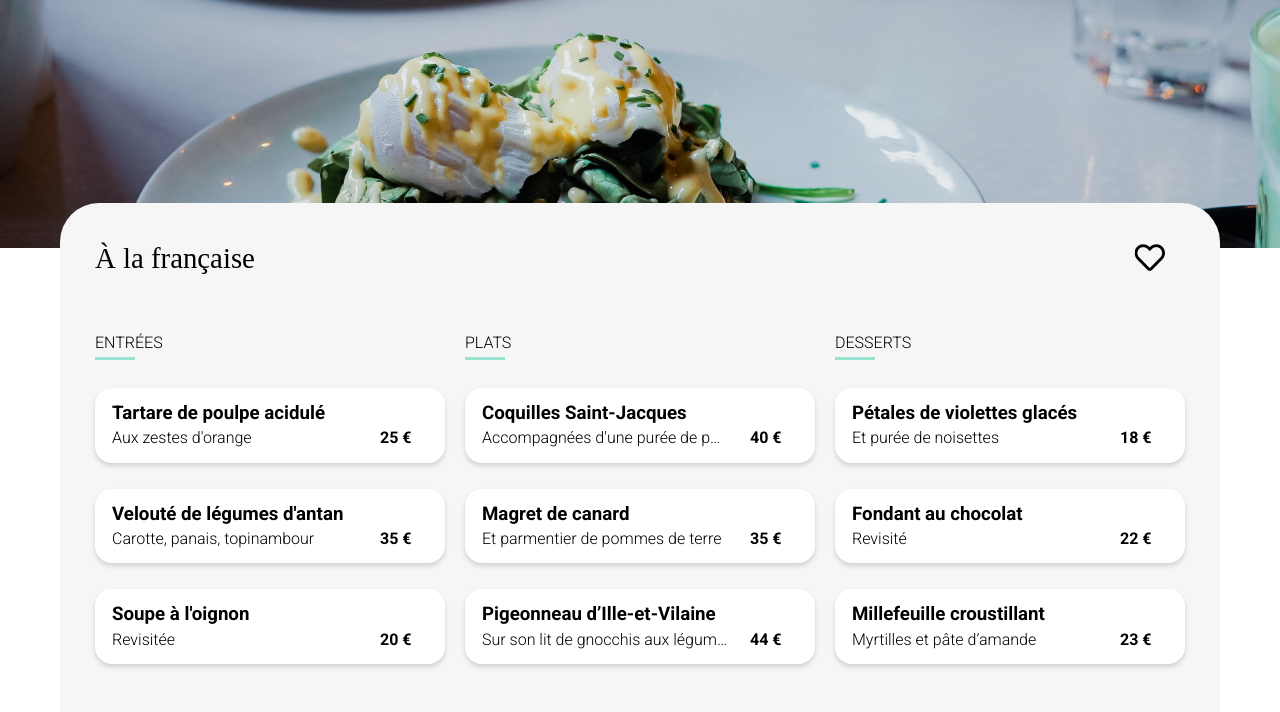
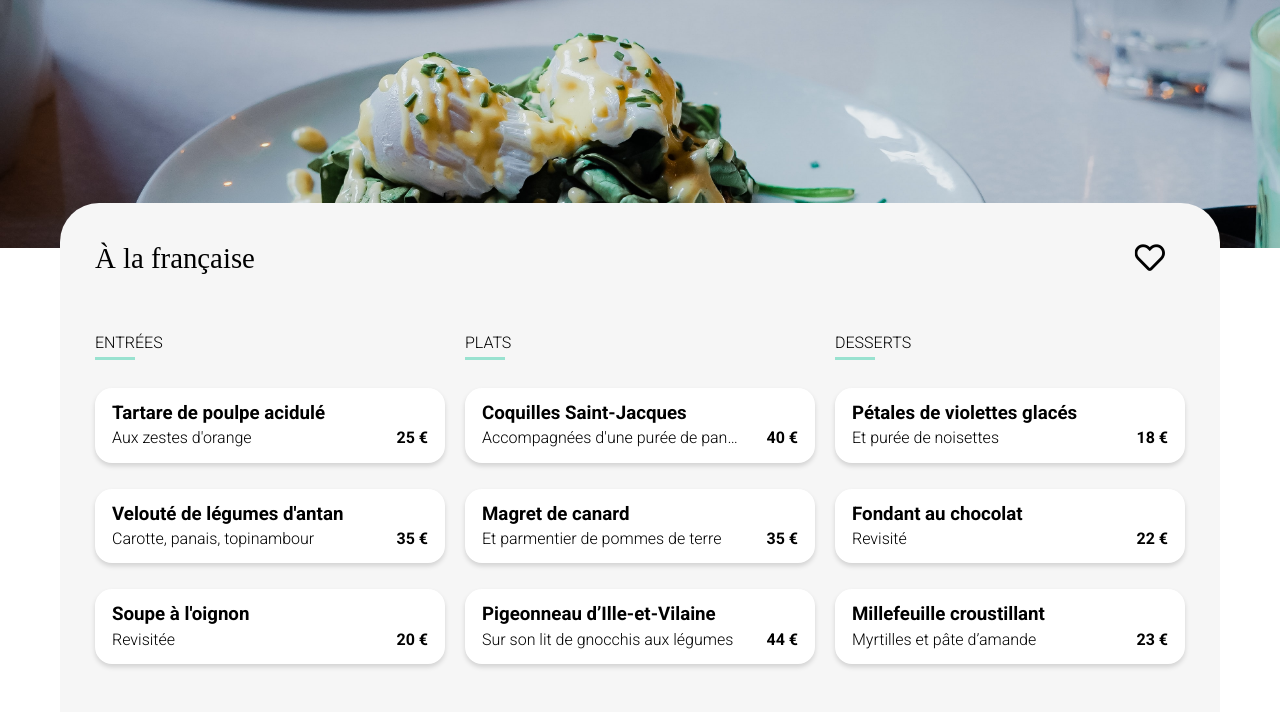
Before and after one commit to Magma73/Projet-3, a website: page a-la-francaise.html in a window 1280 px wide. Shown: the part 88-800 px from the top of the page. Drawn offline with nearby package versions, Linux system fonts and the light colour scheme; files that its build step writes are made by us from their sources; a web font is replaced by a local one.

Commit message:
Style : modification espacement des prix

```diff
--- a/sass/Layouts/_card.scss
+++ b/sass/Layouts/_card.scss
@@ -88,7 +88,7 @@
         overflow: hidden;
         white-space: nowrap;
         text-overflow: ellipsis;
-        flex:80%;
+        flex:88%;
     }
     &__icon{
         display: flex;
@@ -143,7 +143,7 @@
         align-self: end;
         padding: 15px 17px 15px 5px;
         white-space: nowrap;
-        flex:20%;
+        flex:12%;
         &--dish{
             font-weight: bold;
         }
```
